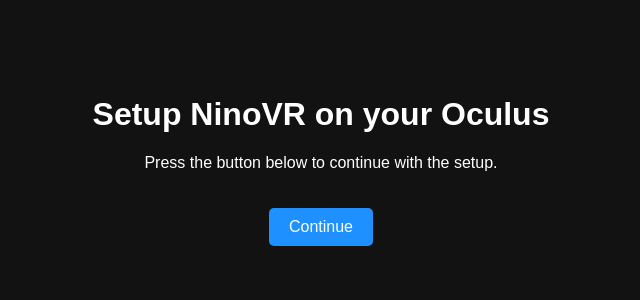
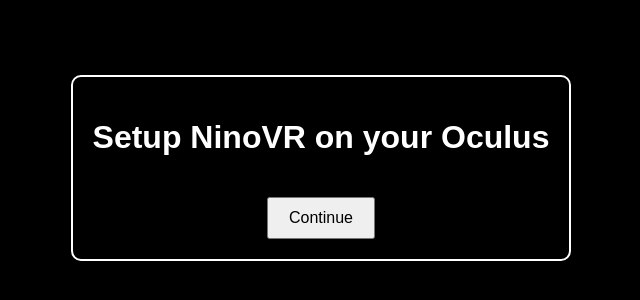
Before and after one commit to ninothepro/NinoVR, a plain HTML site: page index.html in a window 1280 px wide. Shown: the part 240-540 px from the top of the page, without its empty margins (319-959 px from the left). Drawn offline with Linux system fonts and the light colour scheme.

Commit message:
Update index.html

```diff
--- a/index.html
+++ b/index.html
@@ -4,20 +4,53 @@
     <meta charset="UTF-8">
     <meta name="viewport" content="width=device-width, initial-scale=1.0">
     <title>Setup NinoVR</title>
-    <link rel="stylesheet" href="style.css">
+    <style>
+        body {
+            font-family: Arial, sans-serif;
+            display: flex;
+            justify-content: center;
+            align-items: center;
+            height: 100vh;
+            background: #000;
+            color: #fff;
+            flex-direction: column;
+            text-align: center;
+        }
+        .container {
+            max-width: 600px;
+            padding: 20px;
+            border: 2px solid #fff;
+            border-radius: 10px;
+        }
+        button {
+            padding: 10px 20px;
+            font-size: 16px;
+            margin-top: 20px;
+        }
+    </style>
 </head>
 <body>
-    <div class="setup-container">
+    <div class="container">
         <h1>Setup NinoVR on your Oculus</h1>
-        <div id="instructions">
-            <p>Press the button below to continue with the setup.</p>
-            <button id="continue-button">Continue</button>
+        <button id="continueBtn">Continue</button>
+        <div id="instructions" style="display: none;">
+            <p>Connect the Link cable to your computer and wait until the home page appears. Then press Desktop on the dock at the bottom.</p>
+            <button id="doneBtn">Done</button>
         </div>
-        <div id="link-instructions" style="display: none;">
-            <p>Connect the Link cable to your computer and wait until the home page appears, then press 'Desktop' on the dock at the bottom.</p>
-            <button id="done-button">Done</button>
-        </div>
+        <p id="doneInstructions" style="display: none;">Press done from your Oculus when connected.</p>
     </div>
-    <script src="script.js"></script>
-</body>
-</html>
+
+    <script>
+        document.getElementById('continueBtn').addEventListener('click', function() {
+            document.getElementById('continueBtn').style.display = 'none';
+            document.getElementById('instructions').style.display = 'block';
+        });
+
+        document.getElementById('doneBtn').addEventListener('click', function() {
+            document.getElementById('instructions').style.display = 'none';
+            document.getElementById('doneInstructions').style.display = 'block';
+            setTimeout(function() {
+                window.location.href = 'home.html';
+            }, 2000); // Redirect to home.html after 2 seconds
+        });
+    </
```
